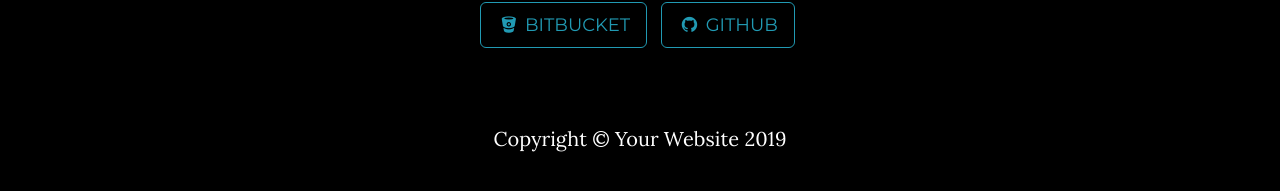
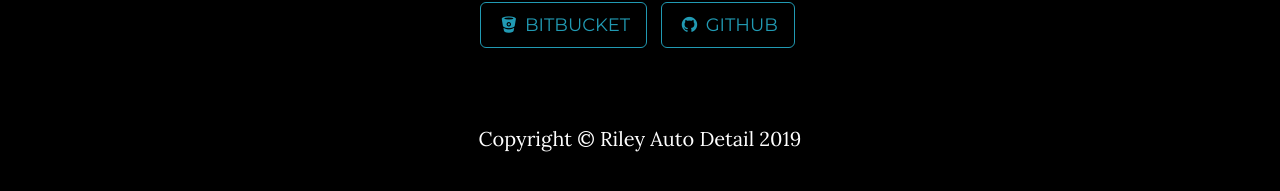
Before and after one commit to Silverado5300/RileyAuto, a Jekyll site: the page built from index.html, in a window 1280 px wide and 900 px high, scrolled down 1222 px. Shown: the part 695-886 px from the top of the window. Built offline with Jekyll 4.4.1, drawn with Linux system fonts in a browser that asks for light colours.

Commit message:
Update footer.html

```diff
--- a/_includes/footer.html
+++ b/_includes/footer.html
@@ -1,6 +1,6 @@
     <!-- Footer -->
     <footer>
         <div class="container text-center">
-            <p>Copyright &copy; {{ site.footer }} 20{{ site.time | date: '%y' }}</p>
+            <p>Copyright &copy; Riley Auto Detail 20{{ site.time | date: '%y' }}</p>
         </div>
     </footer>
```
